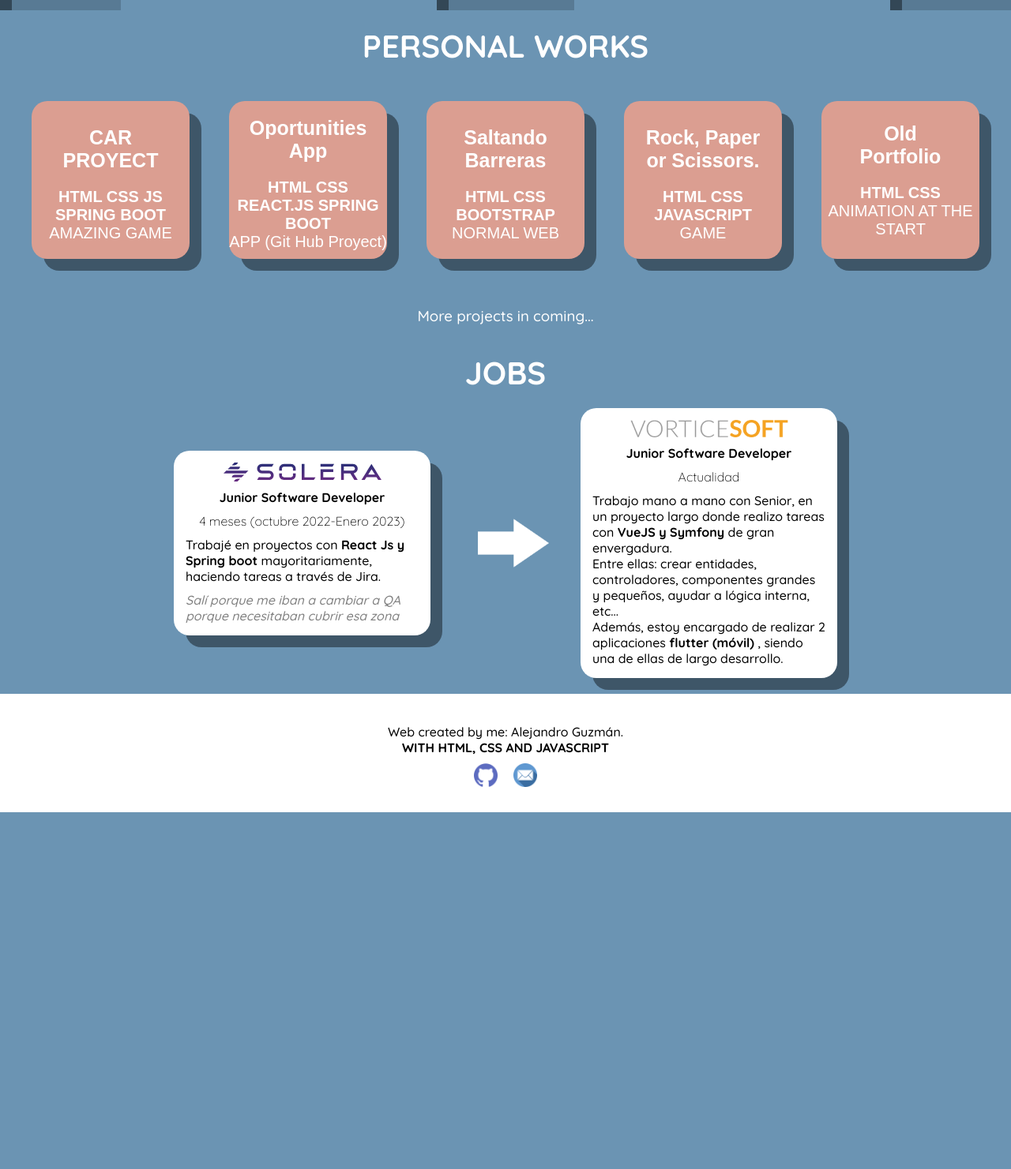
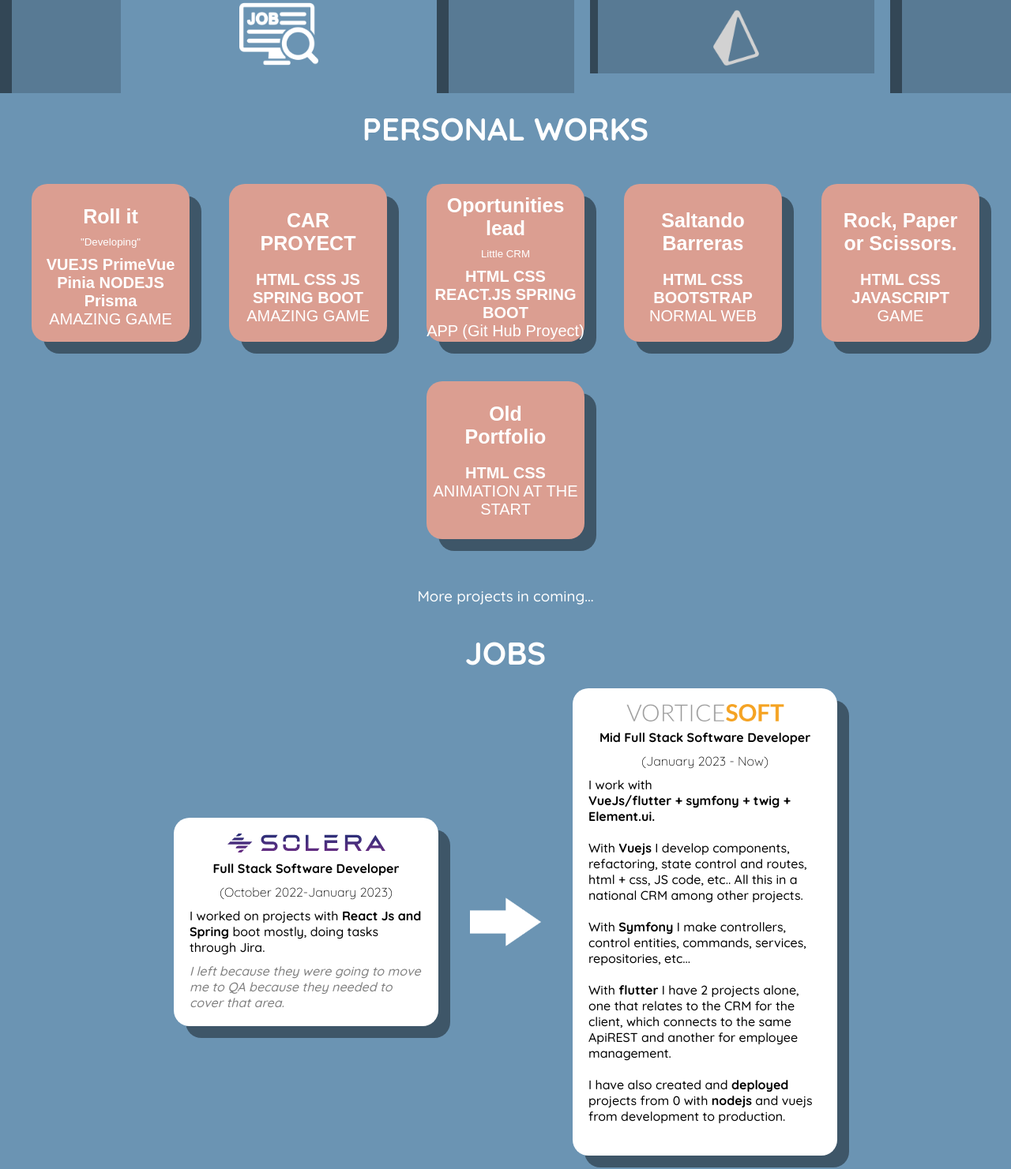
Before and after one commit to aleguztor/Portfolio, a plain HTML site: page index.html in a window 1280 px wide. Shown: the part 1285-2766 px from the top of the page at 79% size. Before the commit the page ends 2314 px from the top, so only its background shows below. Drawn offline with Linux system fonts and the light colour scheme; a web font is replaced by a local one.

Commit message:
changes!

```diff
--- a/app.js
+++ b/app.js
@@ -97,7 +97,7 @@ function cambioTextos(){
     }
     if(posicion==2){
         textocajapequeña.innerHTML="Your"
-        textfuera.innerHTML="Trusted <br>Junior <br> <strong>Full Stack!</strong>"
+        textfuera.innerHTML="Trusted  <br> <strong>Full Stack!</strong>"
     }
     if(posicion==3){
         textocajapequeña.innerHTML="And"
--- a/css/ByW.css
+++ b/css/ByW.css
@@ -15,6 +15,12 @@ body{
 
 }
 
+*::-webkit-scrollbar-thumb {
+    background-color: white;
+    /* box-shadow: 0 0 10px gray; */
+    border-radius: 20px;
+    /* border: 4px solid black */
+}
 
 
 .contenedorheader{
--- a/css/colorfull.css
+++ b/css/colorfull.css
@@ -9,6 +9,7 @@ body{
     background-color: #6b94b3;
 
 }
+
 
 
 .contenedorheader{
--- a/css/nocolor.css
+++ b/css/nocolor.css
@@ -6,7 +6,22 @@ font-family: 'Quicksand', sans-serif; */
     padding: 0;
     transition: all 500ms ease-in;
 }
+*::-webkit-scrollbar {
+    -webkit-appearance: none;
+}
+*::-webkit-scrollbar:vertical {
+    width:5px;
+}
+*::-webkit-scrollbar-track {
 
+    background-color: transparent;
+}
+*::-webkit-scrollbar-thumb {
+    background-color: white;
+    /* box-shadow: 0 0 10px gray; */
+    border-radius: 20px;
+    /* border: 4px solid black */
+}
 body{
 
     font-family: 'Quicksand', sans-serif;
@@ -196,7 +211,6 @@ justify-content: space-between;
     padding-bottom: 20px;
     gap: 20px;
     position: relative;
-    flex-wrap: wrap;
     display: flex;
     align-items: center;
     justify-content: center;
@@ -205,8 +219,18 @@ justify-content: space-between;
     height: 100%;
 
 }
+@media screen and (max-width:1000px) {
+    #containerjobs{
+        flex-direction:  column-reverse;
+        gap: 10px;
+    }
+   .ImgArrow{
+    transform: rotate(270deg);
+   }
+}
 
 .containerjob{
+
     margin-right: 20px;
     margin-left: 20px;
     display: flex;
@@ -216,7 +240,7 @@ justify-content: space-between;
     background-color: white;
     border-radius: 20px;
     width: 295px;
-    padding: 15px;
+    padding: 20px;
     height: 100%;
     box-shadow: 15px 15px 0 rgba(0, 0, 0, 0.418) ;
 }
@@ -295,6 +319,7 @@ li{
 /* FOOTER */
 
 footer{
+    margin-top: 40px;
     height: 150px;
     align-items: center;
     display: flex;
@@ -343,6 +368,12 @@ footer{
 }
 .carproyect:hover{
     text-shadow: 0 0 10px black;
-    background-image: url(../images/gameCar.PNG);
+    background-image: url("../images/gameCar.PNG");
     background-size: contain;
 }
+.rollit:hover{
+    color:black !important;
+    text-shadow: 0 0 10px black;
+    background-image: url("../images/Captura\ de\ pantalla\ 2023-08-29\ 013210.png");
+    background-size: contain;
+}
--- a/index.html
+++ b/index.html
@@ -1,6 +1,5 @@
 <!DOCTYPE html>
 <html lang="en">
-
     <head>
         <meta charset="UTF-8" />
         <meta http-equiv="X-UA-Compatible" content="IE=edge" />
@@ -41,7 +40,9 @@
                             <h2 class="letrasmini">Hi!</h2>
                         </div>
                     </div>
-                <p class="underbox">Press the w a s d to see what happens!</p>
+                    <p class="underbox">
+                        Press the w a s d to see what happens!
+                    </p>
                 </div>
                 <p class="letrasbox">
                     I am <br />
@@ -64,95 +65,132 @@
                         </h3>
                         <div>
                             <h3><strong> Searching for new Works! </strong></h3>
-                        <h3><strong> I will be a Senior Full Stack!</strong></h3>
+                            <h3>
+                                <strong> I will be a Senior Full Stack!</strong>
+                            </h3>
                         </div>
 
-
-
-                    <img class="jobicon" src="images/job.png" style="filter: invert(); padding-top: 10px" />
+                        <img
+                            class="jobicon"
+                            src="images/job.png"
+                            style="filter: invert(); padding-top: 10px"
+                        />
                     </div>
                     <div class="cuadrado">
                         <img src="images/personal-information.png" alt="" />
                         <h3><strong> I WORK WITH:</strong> <br /></h3>
                         <div class="iconos">
-                        <a href="https://developer.mozilla.org/es/docs/Web/HTML">
-                            <img src="images/html-5.png" alt="" /></a>
+                            <a
+                                href="https://developer.mozilla.org/es/docs/Web/HTML"
+                            >
+                                <img src="images/html-5.png" alt=""
+                            /></a>
 
-                        <a href="https://developer.mozilla.org/es/docs/Web/CSS">
-                            <img src="images/css-3.png" alt="" /></a>
+                            <a
+                                href="https://developer.mozilla.org/es/docs/Web/CSS"
+                            >
+                                <img src="images/css-3.png" alt=""
+                            /></a>
 
                             <a href="https://getbootstrap.com/">
-                            <img src="images/bootstrap.png" alt="" /></a>
+                                <img src="images/bootstrap.png" alt=""
+                            /></a>
 
-                        <a href="https://developer.mozilla.org/es/docs/Web/JavaScript">
-                            <img src="images/js.png" alt="" /></a>
+                            <a
+                                href="https://developer.mozilla.org/es/docs/Web/JavaScript"
+                            >
+                                <img src="images/js.png" alt=""
+                            /></a>
 
                             <a href="https://es.react.dev/">
-                            <img src="images/react.png" alt="" /></a>
+                                <img src="images/react.png" alt=""
+                            /></a>
 
                             <a href="https://vuejs.org/">
-                            <img src="images/Vue.js_Logo_2.svg.png" alt="" /></a>
+                                <img src="images/Vue.js_Logo_2.svg.png" alt=""
+                            /></a>
 
                             <a href="https://symfony.es/">
-                            <img src="images/symfony_black_03.png" alt="" /></a>
+                                <img src="images/symfony_black_03.png" alt=""
+                            /></a>
 
                             <a
-                            href="https://flutter.dev/monetization?gclid=CjwKCAjwov6hBhBsEiwAvrvN6LoEAmHLwIgdxJ5dLq2WKZb31d2Sr6xO5RUsmcvymiWLFYXwYpWTxhoCFNwQAvD_BwE&gclsrc=aw.ds">
-                            <img src="images/flutter-icon.webp" alt="" /></a>
+                                href="https://flutter.dev/monetization?gclid=CjwKCAjwov6hBhBsEiwAvrvN6LoEAmHLwIgdxJ5dLq2WKZb31d2Sr6xO5RUsmcvymiWLFYXwYpWTxhoCFNwQAvD_BwE&gclsrc=aw.ds"
+                            >
+                                <img src="images/flutter-icon.webp" alt=""
+                            /></a>
 
-                        <a href="https://www.php.net/manual/es/intro-whatis.php">
-                            <img src="images/php.png" alt="" /></a>
+                            <a
+                                href="https://www.php.net/manual/es/intro-whatis.php"
+                            >
+                                <img src="images/php.png" alt=""
+                            /></a>
 
                             <a href="https://www.mysql.com/">
-                            <img src="images/logo-mysql-mysql-logo-png-images-are-download-crazypng-21.png"
-                                alt="" /></a>
+                                <img
+                                    src="images/logo-mysql-mysql-logo-png-images-are-download-crazypng-21.png"
+                                    alt=""
+                            /></a>
 
                             <a href="https://element.eleme.io/#/es">
-                            <img src="images/element-ui-logo-A640D7E503-seeklogo.com.png" alt="" /></a>
+                                <img
+                                    src="images/element-ui-logo-A640D7E503-seeklogo.com.png"
+                                    alt=""
+                            /></a>
+                            <a href="https://nodejs.org/es">
+                                <img
+                                    src="images/node-js-icon-454x512-nztofx17.png"
+                                    alt=""
+                            /></a>
+                            <a href="https://www.prisma.io/">
+                                <img
+                                    src="images/image_processing20210621-1638-nj9w7x.png"
+                                    alt=""
+                            /></a>
                         </div>
-                    <!-- <h3>
-                            This made me open to work for <br />
-                            Saltando barreras.
-                        </h3> -->
-                    <!-- <h3>
-                            <strong>   LEARNING:</strong>
-                        </h3>
-                        <div class="iconos">
 
-                                <img src="images/ang.svg" alt="">
-                                <img src="images/materialui.png" alt="">
-                                <img src="images/mongodb_plain_wordmark_logo_icon_146423.png" alt="" style="filter: contrast(2) ;">
-                        </div> -->
                     </div>
                 </div>
             </section>
-
 
             <!-- WORKS -->
 
             <section id="containerworks">
                 <h2>PERSONAL WORKS</h2>
                 <div class="works">
-                <a href="https://aleguztor.github.io/CarProyect/">
+                    <a href="https://www.linkedin.com/posts/alejandro-guzman-a766091b0_estoy-muy-contento-de-haber-empezado-un-nuevo-activity-7105183539641368576-bRRr?utm_source=share&utm_medium=member_desktop">
+                        <button class="work rollit">
+                            <h3>
+                                Roll it
+                            </h3>
+                            <h4 style="color: white; font-weight: 400;">"Developing"</h4>
+                            <p>
+                                <strong>  VUEJS PrimeVue Pinia NODEJS Prisma </strong>
+                                <br />AMAZING GAME
+                            </p>
+                        </button>
+                    </a>
+                    <a href="https://github.com/aleguztor/CarProyect">
                         <button class="work carproyect">
                             <h3>
                                 CAR <br />
                                 PROYECT
                             </h3>
                             <p>
-                            <strong> HTML CSS JS SPRING BOOT </strong> <br />AMAZING GAME
+                                <strong> HTML CSS JS SPRING BOOT </strong>
+                                <br />AMAZING GAME
                             </p>
                         </button>
                     </a>
                     <a href="https://github.com/aleguztor/Week6_AppContacts">
                         <button class="work">
                             <h3>
-                            Oportunities <br />
-                            App
+                                Oportunities lead <br />
                             </h3>
+                            <h4 style="color: white; font-weight: 400;">Little CRM</h4>
                             <p>
-                            <strong> HTML CSS REACT.JS SPRING BOOT </strong> <br />APP (Git
-                            Hub Proyect)
+                                <strong> HTML CSS REACT.JS SPRING BOOT </strong>
+                                <br />APP (Git Hub Proyect)
                             </p>
                         </button>
                     </a>
@@ -162,11 +200,16 @@
                                 Saltando <br />
                                 Barreras
                             </h3>
-                        <p><strong> HTML CSS BOOTSTRAP </strong> <br />NORMAL WEB</p>
+                            <p>
+                                <strong> HTML CSS BOOTSTRAP </strong>
+                                <br />NORMAL WEB
+                            </p>
                         </button>
                     </a>
 
-                <a href="https://aleguztor.github.io/Piedra-papel-o-tijeras/">
+                    <a
+                        href="https://aleguztor.github.io/Piedra-papel-o-tijeras/"
+                    >
                         <button class="work">
                             <h3>
                                 Rock, Paper <br />
@@ -184,54 +227,89 @@
                                 Old <br />
                                 Portfolio
                             </h3>
-                        <p><strong>HTML CSS </strong> <br />ANIMATION AT THE START</p>
+                            <p>
+                                <strong>HTML CSS </strong> <br />ANIMATION AT
+                                THE START
+                            </p>
                             <p></p>
                         </button>
                     </a>
                 </div>
-            <h3 style="
+                <h3
+                    style="
                         color: white;
                         padding: 15px;
                         font-weight: 400;
                         text-align: center;
-          ">
+                    "
+                >
                     More projects in coming...
                 </h3>
             </section>
-        <h2 class="jobs" style="text-align: center; color: white; font-size: 40px;">JOBS</h2>
+            <h2
+                class="jobs"
+                style="text-align: center; color: white; font-size: 40px"
+            >
+                JOBS
+            </h2>
             <section id="containerjobs">
+                <div class="containerjob">
+                    <img width="200px" src="images/Solera.svg" alt="" />
 
-
-                <div class="containerjob">
-
-                    <img width="200px"  src="images/Solera.svg" alt="">
-
-                    <h4>Junior Software Developer</h4>
-                    <h4 style="font-weight: 200;">4 meses (octubre 2022-Enero 2023)</h5>
-                    <p >
-                        Trabajé en proyectos con <strong>React Js y Spring boot </strong>  mayoritariamente, haciendo tareas a través
-                            de Jira.
-
+                    <h4>Full Stack Software Developer</h4>
+                    <h4 style="font-weight: 200">
+                        (October 2022-January 2023)
+                    </h4>
+                    <p>
+                        I worked on projects with<strong>
+                            React Js and Spring</strong
+                        >
+                        boot mostly, doing tasks through Jira.
                     </p>
-                    <p style="font-style: oblique; color: gray;">Salí porque me iban a cambiar a QA porque necesitaban cubrir esa zona</p>
-                </div>
-<br>
-                <img style="filter: invert();" width="90px" src="images/flechaderacha.png" alt="">
-
-                <div class="containerjob">
-
-                    <img width="200px"  src="images/vorticesoft.png" alt="">
-                    <h4>Junior Software Developer</h4>
-                    <h4 style="font-weight: 200;">Actualidad</h5>
-                    <p style="text-align: left;">
-                        Trabajo mano a mano con Senior, en un proyecto largo donde realizo tareas con <strong> VueJS y Symfony </strong> de gran envergadura. <br>
-                        Entre ellas: crear entidades, controladores, componentes grandes y pequeños, ayudar a lógica interna, etc... <br>
-                        Además, estoy encargado de realizar 2 aplicaciones  <strong> flutter (móvil) </strong>, siendo una de ellas de largo desarrollo.
-
+                    <p style="font-style: oblique; color: gray">
+                        I left because they were going to move me to QA because
+                        they needed to cover that area.
                     </p>
                 </div>
 
+                <img
+                    style="filter: invert()"
+                    class="ImgArrow"
+                    width="90px"
+                    src="images/flechaderacha.png"
+                    alt=""
+                />
 
+                <div class="containerjob">
+                    <img width="200px" src="images/vorticesoft.png" alt="" />
+                    <h4>Mid Full Stack Software Developer</h4>
+                    <h4 style="font-weight: 200">(January 2023 - Now)</h4>
+                    <p>
+                        I work with<strong
+                            ><br />
+                            VueJs/flutter + symfony + twig + Element.ui.</strong
+                        ><br /><br />
+
+                        With <strong> Vuejs</strong> I develop components,
+                        refactoring, state control and routes, html + css, JS
+                        code, etc.. All this in a national CRM among other
+                        projects.<br /><br />
+
+                        With <strong>Symfony</strong> I make controllers,
+                        control entities, commands, services, repositories,
+                        etc...<br /><br />
+
+                        With <strong> flutter</strong> I have 2 projects alone,
+                        one that relates to the CRM for the client, which
+                        connects to the same ApiREST and another for employee
+                        management.<br /><br />
+
+                        I have also created and
+                        <strong> deployed</strong> projects from 0 with
+                        <strong>nodejs</strong> and vuejs from development to
+                        production.<br /><br />
+                    </p>
+                </div>
             </section>
             <footer>
                 <div class="footer">
@@ -250,5 +328,4 @@
         </div>
     </body>
     <script src="app.js"></script>
-
 </html>
```
Also changed, not shown: images/Captura de pantalla 2023-08-29 013210.png (added), images/image_processing20210621-1638-nj9w7x.png (added), images/node-js-icon-454x512-nztofx17.png (added). Lines whose indentation alone changed are shown as unchanged.
